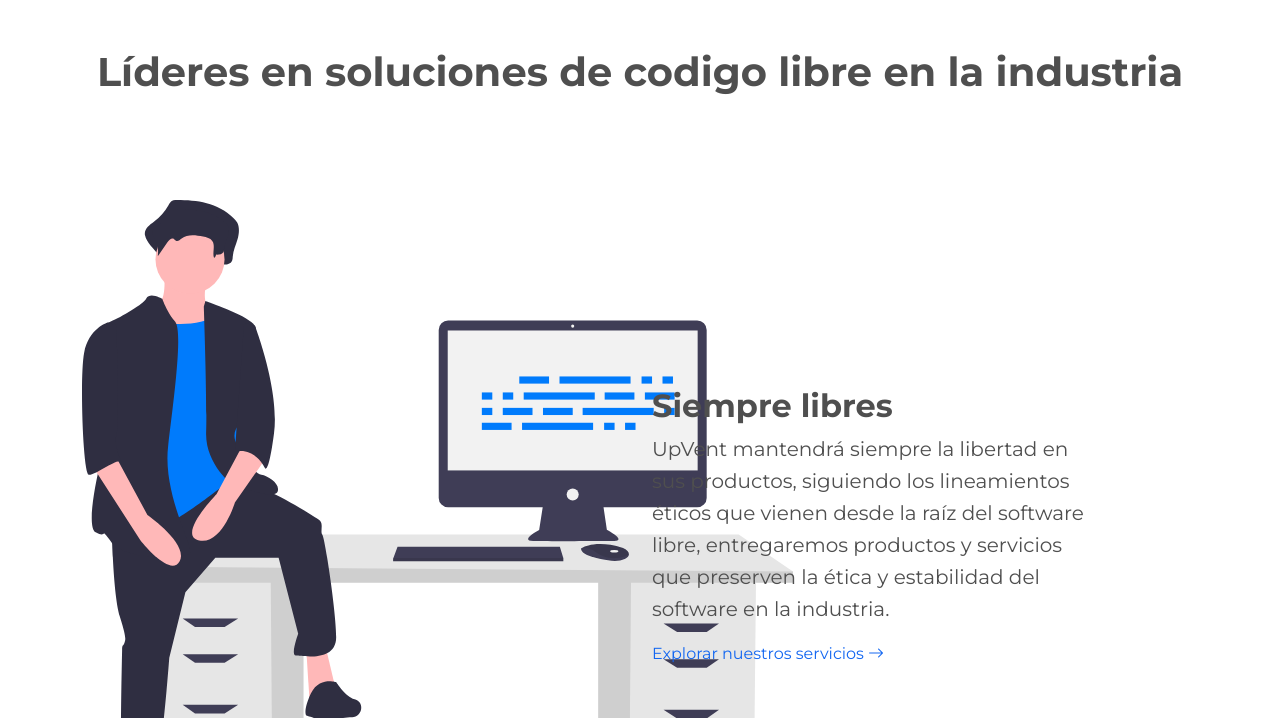
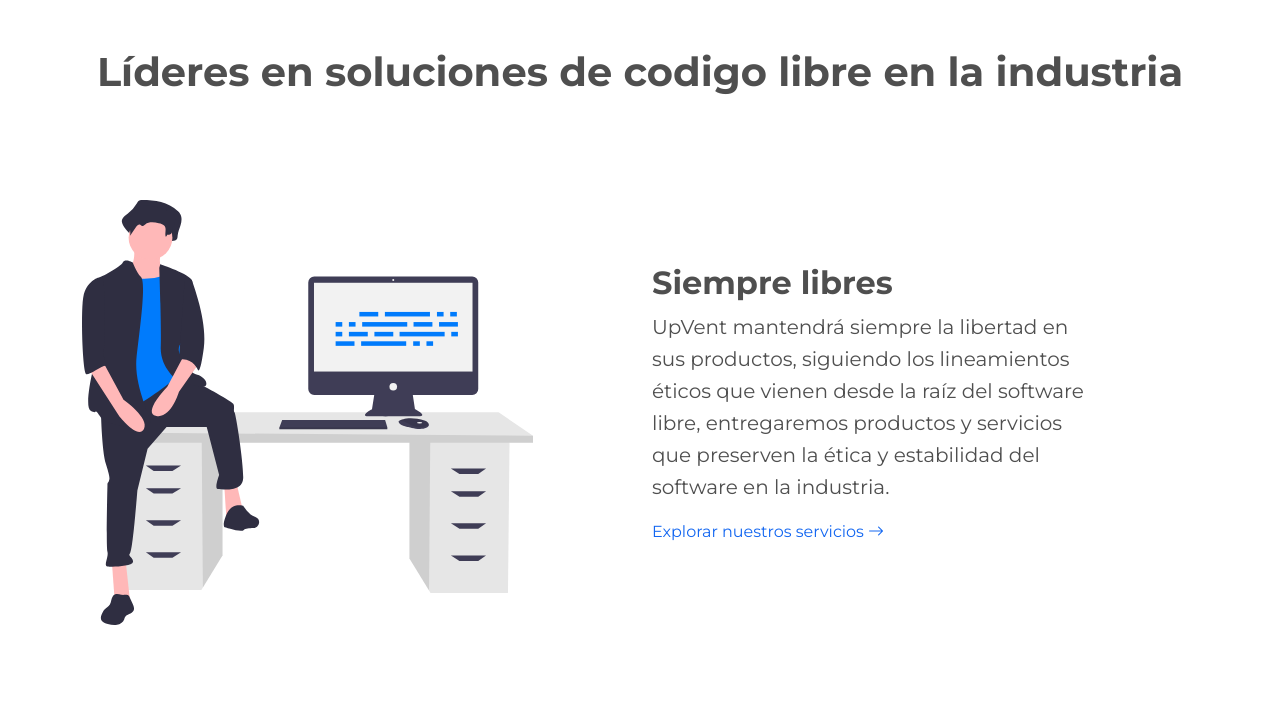
Before and after one commit to UpVent/upvent.codes, a Django app: page /about/ in a window 1280 px wide. Shown: the part 2238-2956 px from the top of the page. Run offline with Django 3.2, Linux system fonts and the light colour scheme; data that the repository does not hold is empty; some libraries are stand-ins or nearby versions.

Commit message:
Fixed image misplacement

```diff
--- a/UpVent/core/templates/core/about.html
+++ b/UpVent/core/templates/core/about.html
@@ -123,7 +123,7 @@
 
         <div class="row text-left align-items-center pt-5 pb-md-5">
             <div class="col-4 col-md-5">
-                <img alt="image" class="Imágen de una persona sentada en un escritorio junto a una computadora" src="{% static 'core/img/desk.svg' %}" loading="lazy">
+                <img alt="Imágen de una persona sentada en un escritorio junto a una computadora" class="img-fluid" src="{% static 'core/img/desk.svg' %}" loading="lazy">
             </div>
 
             <div class="col-12 col-md-5 m-md-auto">
```
